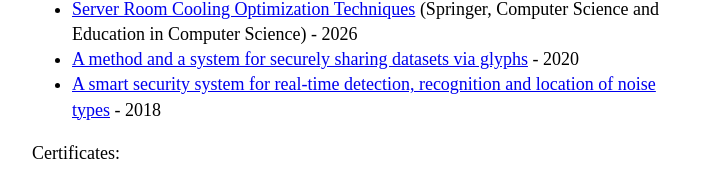
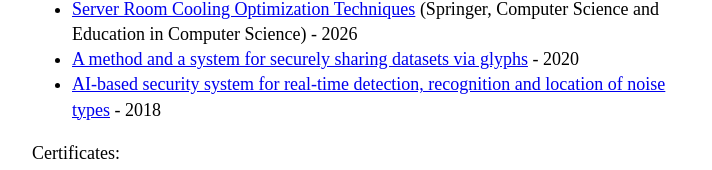
Before and after one commit to gospodinbodurov/gospodinbodurov.github.io, a plain HTML site: page index.html in a window 1280 px wide. Shown: the part 2276-2446 px from the top of the page, without its empty margins (283-995 px from the left). Drawn offline with Linux system fonts and the light colour scheme.

Commit message:
Reword JETSONAR entry as AI-based
Co-Authored-By: Claude Opus 5.5 <noreply@anthropic.com>

```diff
--- a/index.html
+++ b/index.html
@@ -123,7 +123,7 @@
          <li><a target="_blank" href="https://patents.google.com/patent/US20240107318A1/en?inventor=Bodurov+Gospodin">A method and a system for securely sharing datasets via glyphs</a>
             - 2020
          </li>
-         <li><a target="_blank" href="https://challengerocket.com/nvidia/works/jetsonar-smart-security-system-ebf26f">A smart security system for real-time detection, recognition and location of noise types</a>
+         <li><a target="_blank" href="https://challengerocket.com/nvidia/works/jetsonar-smart-security-system-ebf26f">AI-based security system for real-time detection, recognition and location of noise types</a>
             - 2018
          </li>
       </ul>
```
